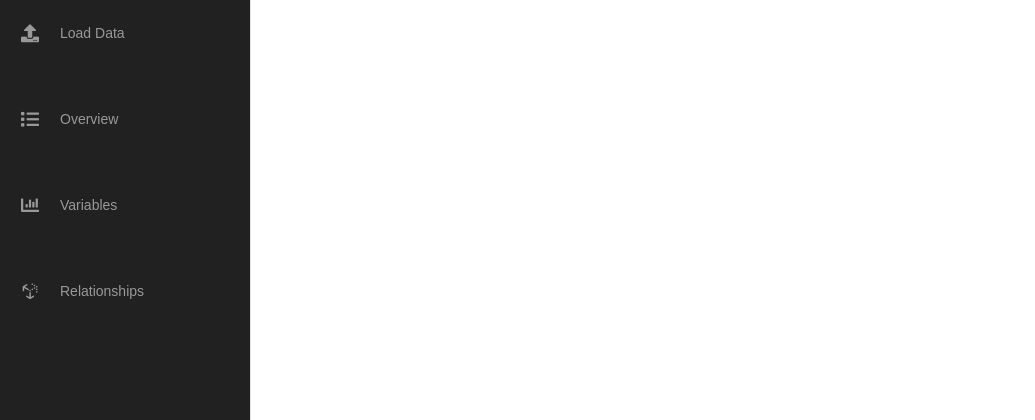
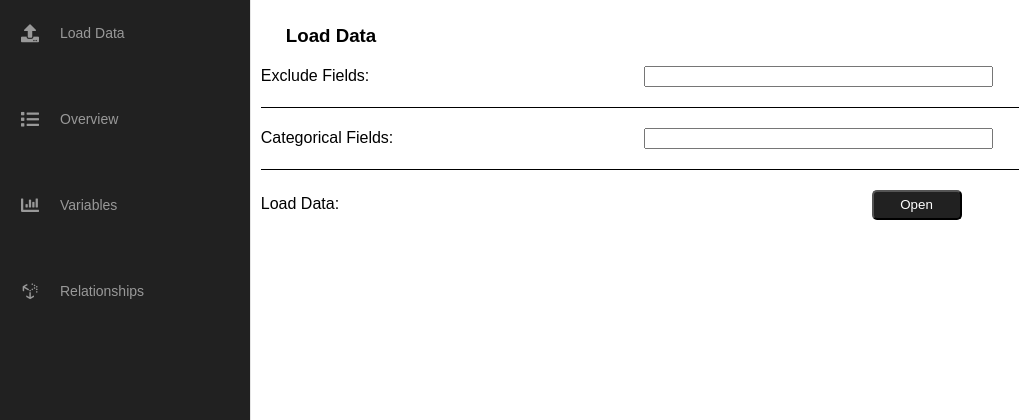
Before and after one commit to mspil88/eda_viz, a Flask app: template templates/load.html in a window 1280 px wide. Shown: the top 420 px of the page, without its empty margins (0-1035 px from the left). Run offline with Flask 2, Linux system fonts and the light colour scheme; the template is opened without the code that fills it, so the values that code supplies are empty; some libraries are stand-ins or nearby versions.

Commit message:
load route completed

```diff
--- a/static/styles.css
+++ b/static/styles.css
@@ -243,7 +243,7 @@ tr:hover {
     padding-left: 10px;
 }
 
-.variable-view-controller {
+.variable-view-controller, .load-container {
     margin-left: 20%;
     margin-right: 20%;
     margin-top: 2%;
@@ -536,3 +536,56 @@ input[type="radio"]{
 .td-label-var, .td-value-var {
     font-size: 10px;
 }
+
+.load-title {
+    font-family: arial;
+}
+
+.load-container {
+    display: block;
+    max-width: 900px;
+}
+
+.upload-btn {
+  border-radius: 5px;
+  justify-content: space-evenly;
+  background: #212121;
+  display: inline;
+  align-items: center;
+  color: white;
+  font-family: arial;
+  height: 30px;
+  width: 90px;
+  margin-bottom: 10px;
+  transition: all 0.3s ease;
+}
+
+.load-title {
+    width: 50%;
+}
+
+.load-title-btn {
+    width: 80%;
+}
+
+.load-row {
+    border-bottom: 1px solid black;
+    padding-bottom: 20px;
+    margin-bottom: 20px;
+}
+
+.load-row:last-child {
+    border-bottom: none;
+}
+
+.load-input {
+    width: 45%;
+}
+
+.load-btn {
+    max-width: 20%;
+}
+
+.row-item {
+    display: inline-block;
+}
--- a/templates/load.html
+++ b/templates/load.html
@@ -1,7 +1,23 @@
 {% extends "base_template.html" %}
 {% block main %}
+    <div class="load-container">
+        <h3 class="variable-title load-header">Load Data</h3>
+            <div class="load-row">
+                <span class="load-title row-item">Exclude Fields:</span>
+                 <input class="load-input load-exclusions row-item">
+            </div>
+            <div class="load-row">
+                      <span class="load-title row-item">Categorical Fields:</span>
+                         <input class="load-input load-categorical row-item">
+                </div>
+        <div class="load-row">
+            <span class="load-title load-title-btn row-item">Load Data:</span>
+            <button class="load-btn upload-btn row-item">Open</button>
+        </div>
 
+    </div>
 
-
+    {{JSGlue.include()}}
+    <script src="{{url_for('static', filename='load.js')}}"></script>
 
 {% endblock %}
```
